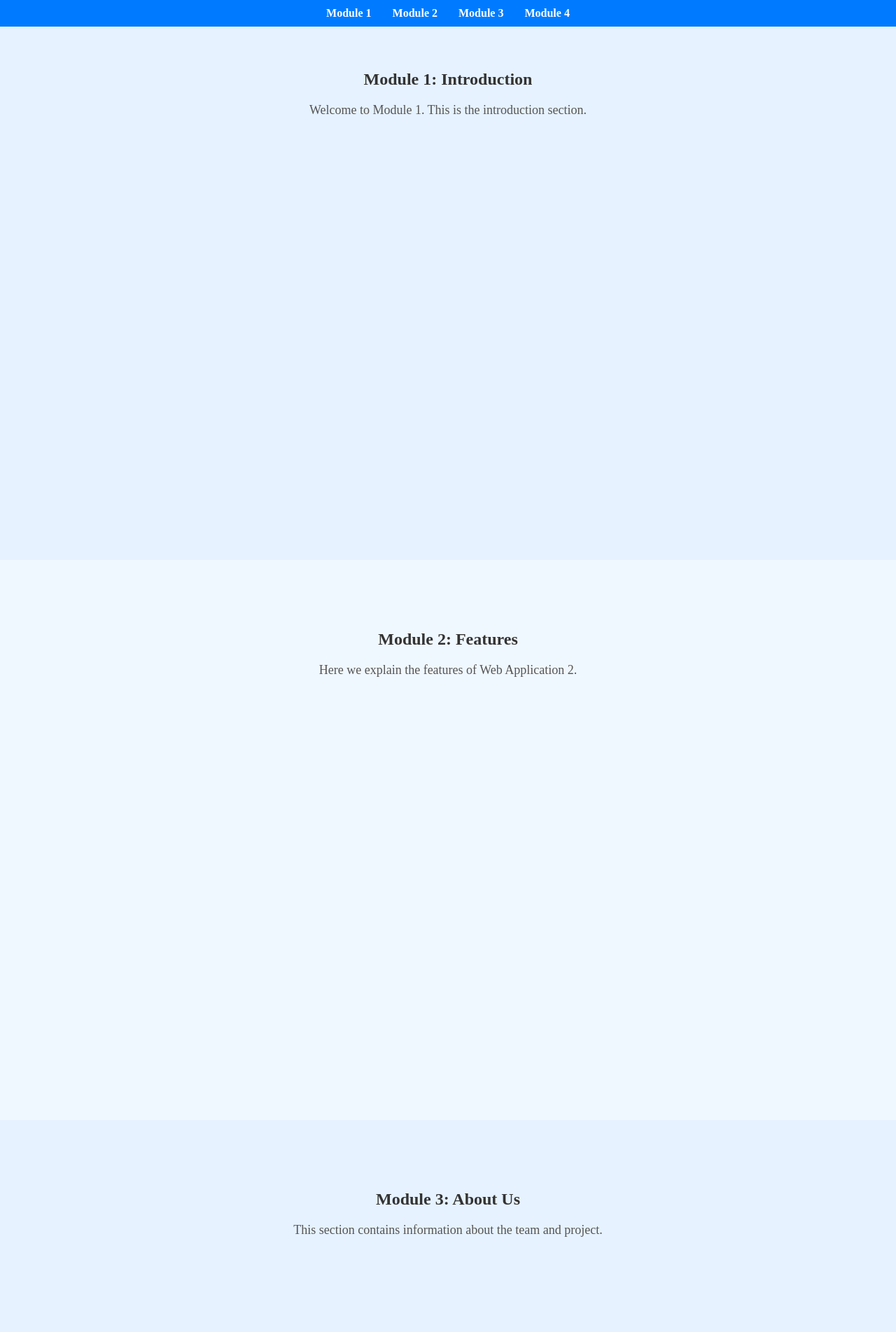
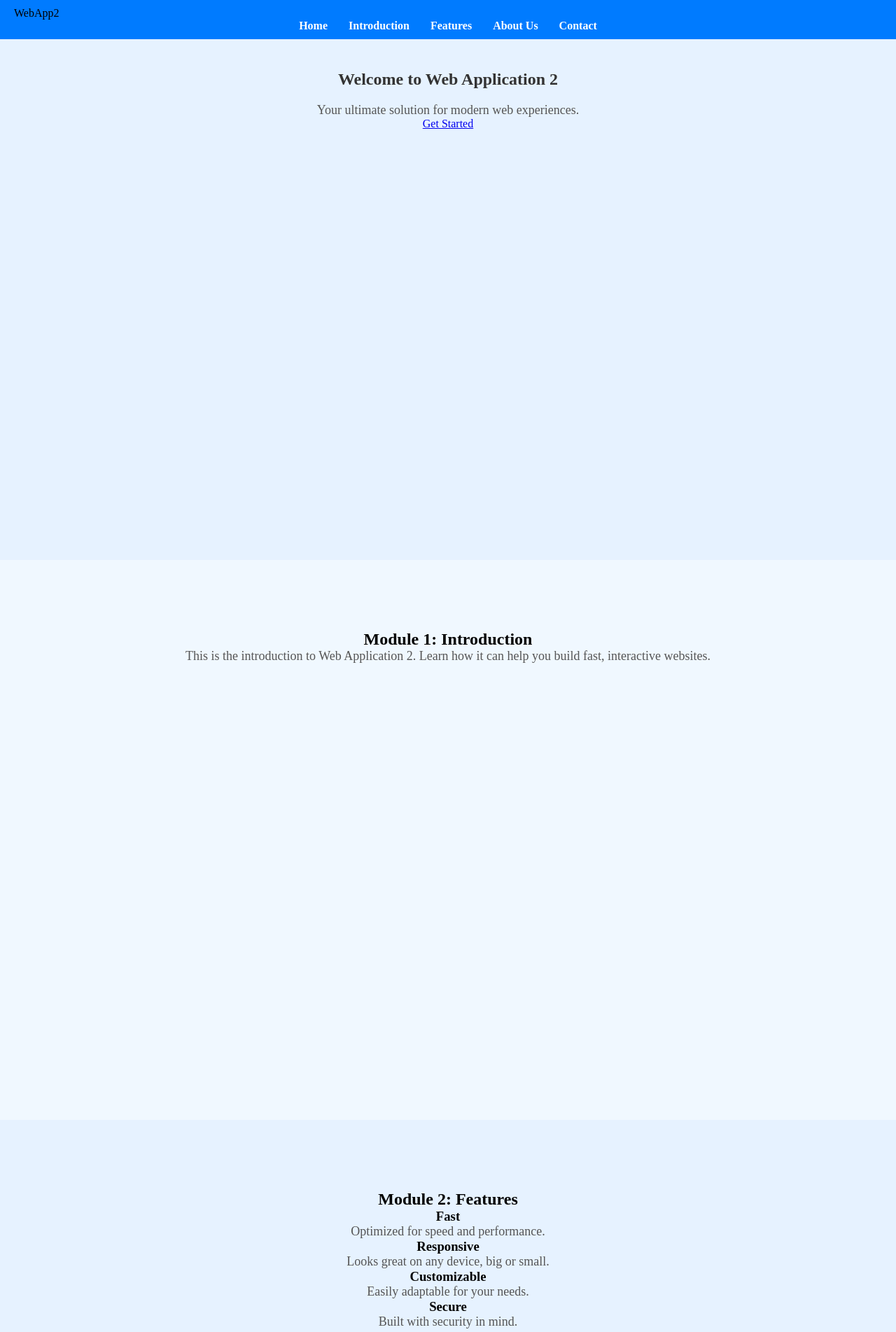
Before and after one commit to AnnaReddybandi/web-app2, a plain HTML site: page index.html in a window 1280 px wide. Shown: the top 1903 px of the page at 70% size. Drawn offline with Linux system fonts and the light colour scheme.

Commit message:
Update index.html

```diff
--- a/index.html
+++ b/index.html
@@ -5,41 +5,75 @@
     <meta name="viewport" content="width=device-width, initial-scale=1.0">
     <title>Web Application 2</title>
     <link rel="stylesheet" href="style.css">
+    <link href="https://fonts.googleapis.com/css2?family=Roboto:wght@400;700&display=swap" rel="stylesheet">
 </head>
 <body>
 
     <!-- Navbar -->
-    <nav>
-        <ul>
-            <li><a href="#module1">Module 1</a></li>
-            <li><a href="#module2">Module 2</a></li>
-            <li><a href="#module3">Module 3</a></li>
-            <li><a href="#module4">Module 4</a></li>
-        </ul>
-    </nav>
+    <header>
+        <nav class="navbar">
+            <div class="logo">WebApp2</div>
+            <ul class="nav-links">
+                <li><a href="#hero">Home</a></li>
+                <li><a href="#module1">Introduction</a></li>
+                <li><a href="#module2">Features</a></li>
+                <li><a href="#module3">About Us</a></li>
+                <li><a href="#module4">Contact</a></li>
+            </ul>
+        </nav>
+    </header>
+
+    <!-- Hero Section -->
+    <section id="hero" class="hero">
+        <h1>Welcome to Web Application 2</h1>
+        <p>Your ultimate solution for modern web experiences.</p>
+        <a href="#module1" class="btn-primary">Get Started</a>
+    </section>
 
     <!-- Modules / Sections -->
-    <section id="module1">
-        <h1>Module 1: Introduction</h1>
-        <p>Welcome to Module 1. This is the introduction section.</p>
+    <section id="module1" class="module">
+        <h2>Module 1: Introduction</h2>
+        <p>This is the introduction to Web Application 2. Learn how it can help you build fast, interactive websites.</p>
     </section>
 
-    <section id="module2">
-        <h1>Module 2: Features</h1>
-        <p>Here we explain the features of Web Application 2.</p>
+    <section id="module2" class="module">
+        <h2>Module 2: Features</h2>
+        <div class="features-grid">
+            <div class="feature-card">
+                <h3>Fast</h3>
+                <p>Optimized for speed and performance.</p>
+            </div>
+            <div class="feature-card">
+                <h3>Responsive</h3>
+                <p>Looks great on any device, big or small.</p>
+            </div>
+            <div class="feature-card">
+                <h3>Customizable</h3>
+                <p>Easily adaptable for your needs.</p>
+            </div>
+            <div class="feature-card">
+                <h3>Secure</h3>
+                <p>Built with security in mind.</p>
+            </div>
+        </div>
     </section>
 
-    <section id="module3">
-        <h1>Module 3: About Us</h1>
-        <p>This section contains information about the team and project.</p>
+    <section id="module3" class="module">
+        <h2>Module 3: About Us</h2>
+        <p>We are a passionate team building modern web applications. Our mission is to provide elegant, performant, and user-friendly solutions.</p>
     </section>
 
-    <section id="module4">
-        <h1>Module 4: Contact</h1>
-        <p>Get in touch with us using the contact details below.</p>
-        <button id="contactBtn">Click Me</button>
+    <section id="module4" class="module">
+        <h2>Module 4: Contact</h2>
+        <p>Reach out to us via email or phone. We'd love to hear from you!</p>
+        <button id="contactBtn" class="btn-primary">Click Me</button>
         <p id="contactMsg"></p>
     </section>
+
+    <!-- Footer -->
+    <footer>
+        <p>&copy; 2025 Web Application 2. All Rights Reserved.</p>
+    </footer>
 
     <script src="script.js"></script>
 </body>
```
